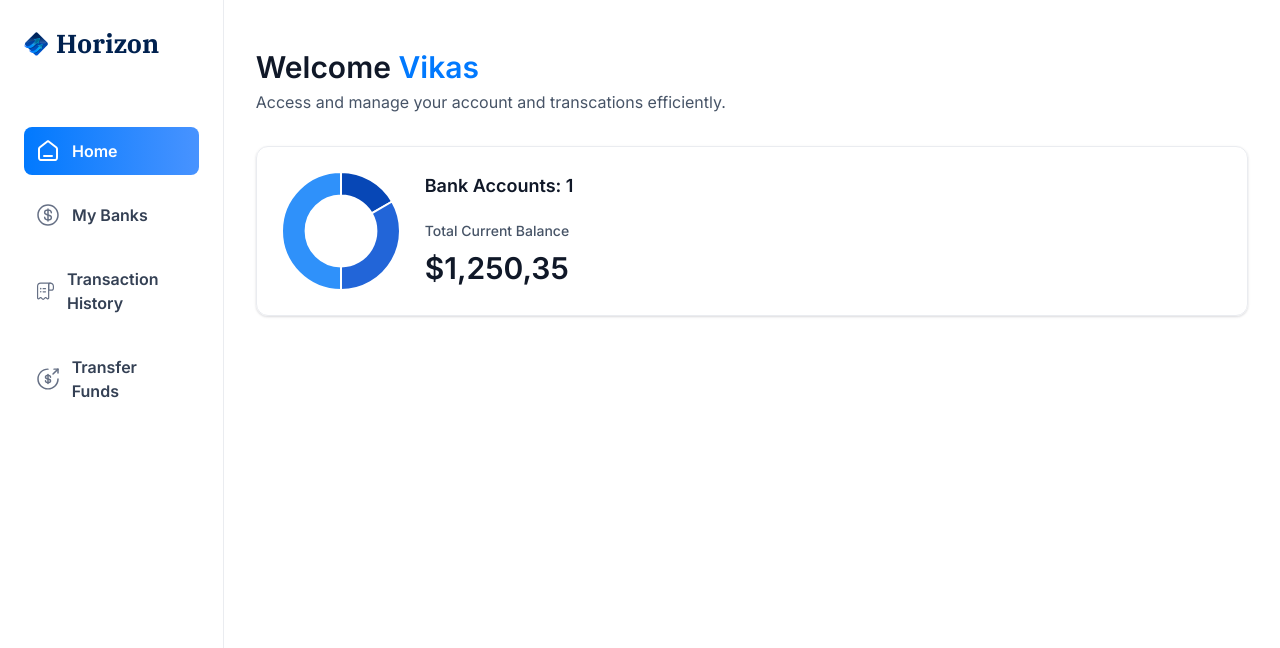
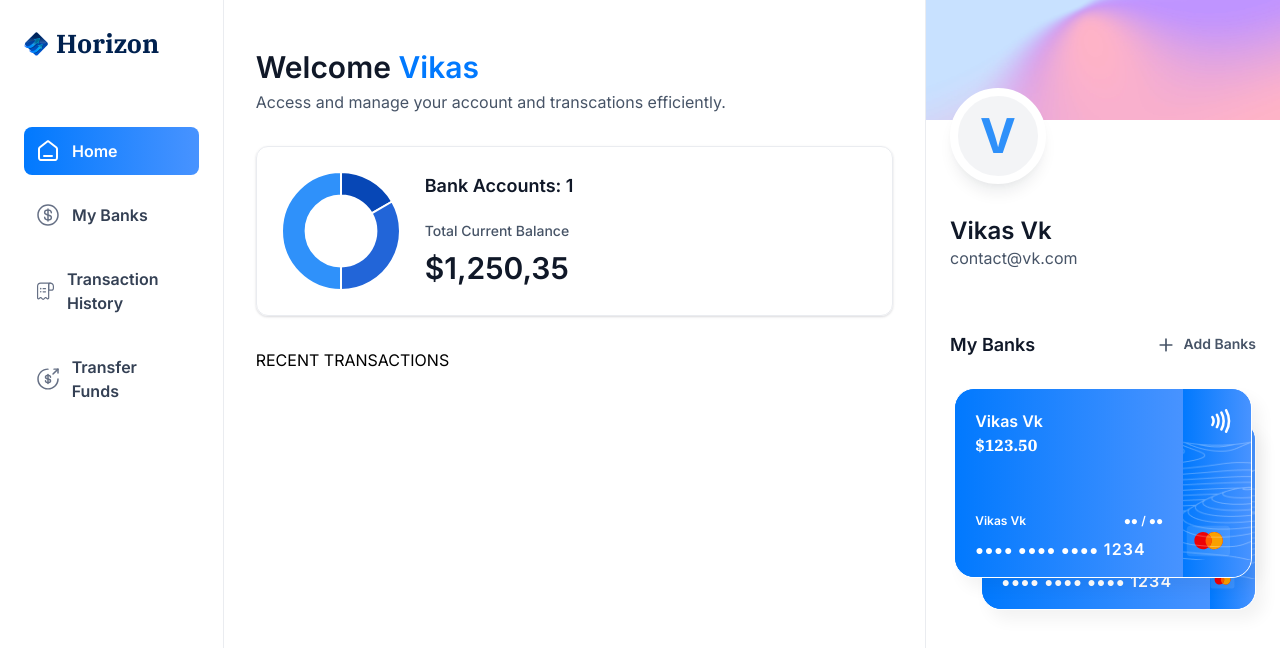
Before and after one commit to VikasVk03/banking, a Next.js app: page / in a window 1280 px wide. Shown: the top 648 px of the page. Built offline with nearby package versions, Linux system fonts and the light colour scheme.

Commit message:
Right side bar

```diff
--- a/app/(root)/page.tsx
+++ b/app/(root)/page.tsx
@@ -1,9 +1,10 @@
 import HeaderBox from '@/components/HeaderBox'
+import RightSidebar from '@/components/RightSidebar';
 import TotalBalanceBox from '@/components/TotalBalanceBox';
 
 
 const Home = () => {
-  const loggedIn = { firstName: 'Vikas' };
+  const loggedIn = { firstName: 'Vikas', lastName: 'Vk', email: 'contact@vk.com' };
 
   return (
     <section className="home">
@@ -22,7 +23,15 @@
             totalCurrentBalance={1250.35}
           />
         </header>
+
+        RECENT TRANSACTIONS
       </div>
+
+      <RightSidebar
+        user={loggedIn}
+        transactions={[]}
+        banks={[{ currentBalance: 123.50 }, { currentBalance: 505.50 }]}
+      />
     </section >
 
   )
--- /dev/null
+++ b/components/BankCard.tsx
@@ -0,0 +1,65 @@
+import { formatAmount } from '@/lib/utils'
+import Image from 'next/image'
+import Link from 'next/link'
+import React from 'react'
+
+const BankCard = ({ account, userName, showBalance = true}: CreditCardProps) => {
+  return (
+    <div className="flex flex-col">
+        <Link href="/" className="bank-card">
+            <div className="bank-card_content">
+                <div>
+                    <h1 className="text-16 font-semibold text-white">
+                        {account.name || userName}
+                    </h1>
+                    <p className="font-ibm-plex-serif font-black text-white">
+                        {formatAmount(account.currentBalance)}
+                    </p>
+                </div>
+
+                <article className="flex flex-col gap-2">
+                    <div className="flex justify-between">
+                        <h1 className="text-12 font-semibold text-white">
+                            {userName}
+                        </h1>
+                        <h2 className="text-12 font-semibold text-white">
+                            ●● / ●●
+                        </h2>
+                    </div>
+                    <p className="text-14 font-semibold tracking-[1.1px]  text-white">
+                    ●●●● ●●●● ●●●● <span className="text-16">1234</span>
+                    </p>
+                </article>
+            </div>
+
+            <div className="bank-card_icon">
+                <Image
+                    src="/icons/Paypass.svg"
+                    width={20}
+                    height={24}
+                    alt="pay"
+                />
+                <Image
+                    src="/icons/mastercard.svg"
+                    width={45}
+                    height={32}
+                    alt="mastercard"
+                    className="ml-5"
+                />
+            </div>
+
+            <Image
+                src="/icons/lines.png"
+                width={316}
+                height={190}
+                alt="lines"
+                className="absolute top-0 left-0"
+            />
+        </Link>
+
+        {/* COPY */}
+    </div>
+  )
+}
+
+export default BankCard
--- /dev/null
+++ b/components/RightSidebar.tsx
@@ -0,0 +1,70 @@
+import Image from 'next/image'
+import Link from 'next/link'
+import React, { use } from 'react'
+import BankCard from './BankCard'
+
+const RightSidebar = ({ user, transactions, banks }: RightSidebarProps) => {
+  return (
+    <aside className="right-sidebar">
+        <section className="flex flex-col pb-8">
+            <div className="profile-banner" />
+            <div className="profile">
+                <div className="profile-img">
+                    <span className="text-5xl font-bold text-blue-500"> {user.firstName[0]} </span>
+                </div>
+
+                <div className="profile-details">
+                    <h1 className='profile-name'>
+                        {user.firstName} {user.lastName}
+                    </h1>
+                    <p className="profile-email">
+                        {user.email}
+                    </p>
+                </div>
+            </div>
+        </section>
+
+        <section className="banks">
+            <div className="flex w-full justify-between">
+                <h2 className="header-2">My Banks</h2>
+                <Link href="/" className="flex gap-2">
+                    <Image
+                        src="/icons/plus.svg"
+                        width={20}
+                        height={20}
+                        alt="plus"
+                    />
+                    <h2 className="text-14 font-semibold text-gray-600">
+                        Add Banks
+                    </h2>
+                </Link>
+            </div>
+
+            {banks?.length > 0 && (
+                <div className="relative flex flex-1 flex-col items-center justify-center gap-5">
+                    <div className="relative z-10">
+                        <BankCard
+                            key={banks[0].$id}
+                            account={banks[0]}
+                            userName={`${user.firstName} ${user.lastName}`}
+                            showBalance = {false}
+                        />
+                    </div>
+                    {banks[1] && (
+                        <div className="absolute right-0 top-8 z-0 w-[90%]">
+                            <BankCard
+                                key={banks[1].$id}
+                                account={banks[1]}
+                                userName={`${user.firstName} ${user.lastName}`}
+                                showBalance = {false}
+                            />
+                        </div>
+                    )}
+                </div>
+            )}
+        </section>
+    </aside>
+  )
+}
+
+export default RightSidebar
```
